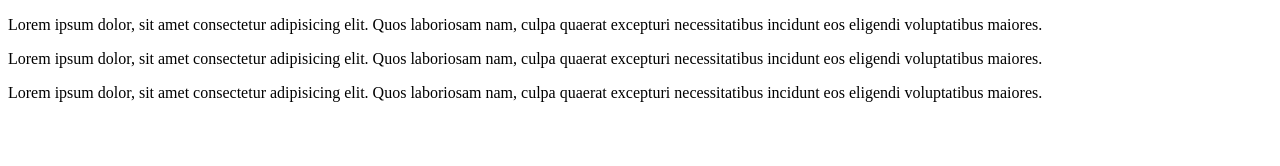
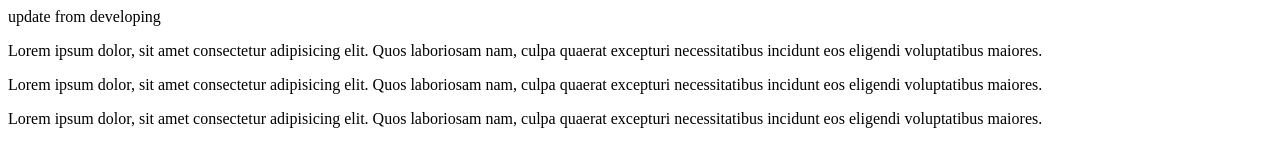
Before and after one commit to ahmedkhallaf01282-commits/learning, a plain HTML site: page shimaa.html in a window 1280 px wide. Drawn offline with Linux system fonts and the light colour scheme.

Commit message:
Add update message in shimaa.html

```diff
--- a/shimaa.html
+++ b/shimaa.html
@@ -6,6 +6,7 @@
     <title>Document</title>
 </head>
 <body>
+    <div> update from developing </div>
     <p>Lorem ipsum dolor, sit amet consectetur adipisicing elit. Quos laboriosam nam, culpa quaerat excepturi necessitatibus incidunt eos eligendi voluptatibus maiores.</p>
     <p>Lorem ipsum dolor, sit amet consectetur adipisicing elit. Quos laboriosam nam, culpa quaerat excepturi necessitatibus incidunt eos eligendi voluptatibus maiores.</p>
     <p>Lorem ipsum dolor, sit amet consectetur adipisicing elit. Quos laboriosam nam, culpa quaerat excepturi necessitatibus incidunt eos eligendi voluptatibus maiores.</p>
```
